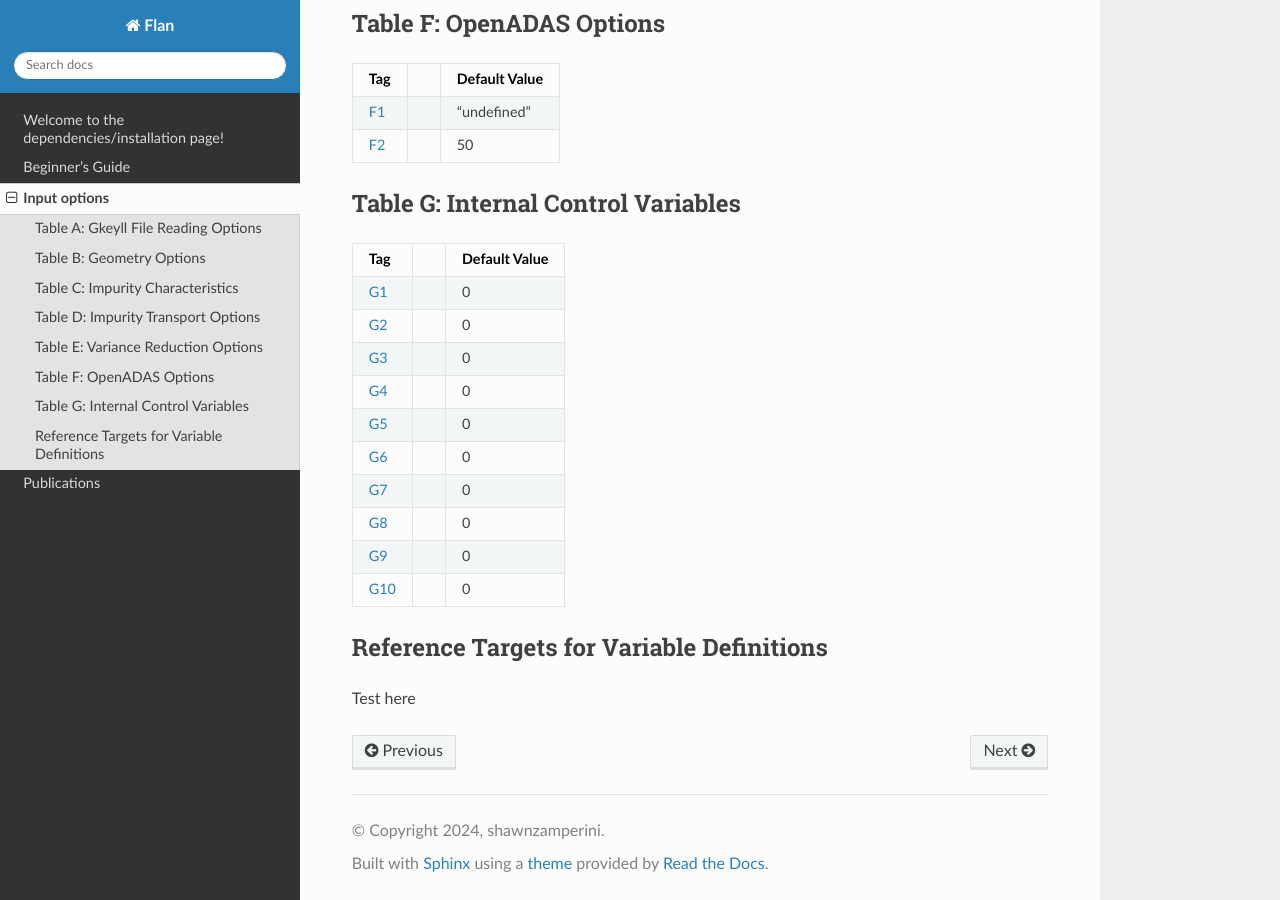
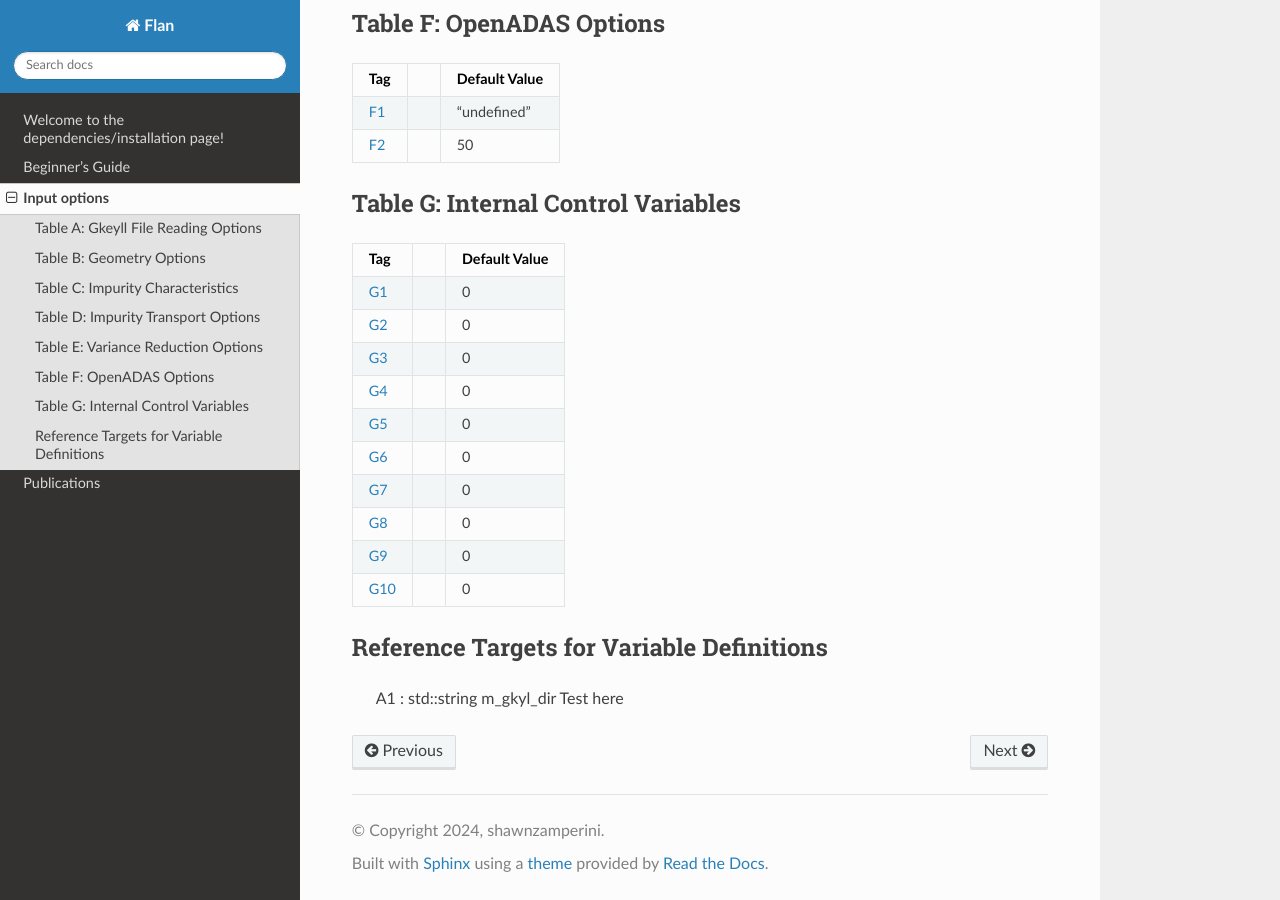
Before and after one commit to shawnzamperini/flan, a Sphinx documentation site: the page built from docs/source/inputOptions.rst, in a window 1280 px wide and 900 px high, scrolled down 1950 px. Built offline with Sphinx 7.4.7 and the Read the Docs theme 3.1.0, drawn with Linux system fonts in a browser that asks for light colours.

Commit message:
Update inputOptions.rst
Changed the references in the tables: still trying to get these dang hyperlinks to work.

```diff
--- a/docs/source/inputOptions.rst
+++ b/docs/source/inputOptions.rst
@@ -14,7 +14,7 @@
 +----------------------------------+-----------------------------+----------------+
 | Tag                              |                             | Default Value  |
 +==================================+=============================+================+
-| :ref:`A1 <A1>`                   |                             | "undefined"    |
+| `A1`_                            |                             | "undefined"    |
 +----------------------------------+-----------------------------+----------------+
 | :ref:`A2 <A2>`                   |                             | "undefined"    |
 +----------------------------------+-----------------------------+----------------+
@@ -170,7 +170,8 @@
 
 .. _A1:
 
-Test here
+  A1 : std::string m_gkyl_dir
+  Test here
 
 .. _A2:
 .. _A3:
```
